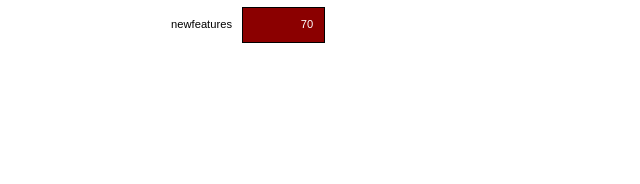
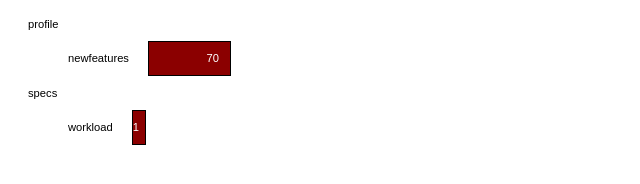
Before and after one commit to ltfschoen/parity_d3, a website: page index.html in a window 1280 px wide. Shown: the whole page, without its empty margins (0-640 px from the left). Drawn offline with nearby package versions, Linux system fonts and the light colour scheme.

Commit message:
feat: Multiple categories and labels with bar chart

```diff
--- a/index.html
+++ b/index.html
@@ -2,27 +2,28 @@
 <html>
 	<head>
 		<meta charset="utf-8">
+		<meta name="viewport" content="width=device-width, initial-scale=1">
 		<style>
-			div.chart{
+			div.chart {
 				font-family: sans-serif;
 				font-size: 0.7em;
 			}
+			div.category {
+				margin-left: 20px;
+				line-height: 3em;
+				margin-bottom: 2px;
+			}
 			div.label {
-				height: 3em;
-				line-height: 3em;
-				padding-right: 1em;
-				margin-bottom: 2px;
-				float: left;
-				width: 20em;
-				text-align: right;
+				margin-left: 40px;
 			}
 			div.bar {
+				margin-left: 20px;
 				background-color: DarkRed;
 				color: white;
-				height: 3em;
-				line-height:3em;
+				/*height: 3em;*/
+				/*line-height:3em;*/
 				padding-right:1em;
-				margin-bottom:2px;
+				/*margin-bottom:2px;*/
 				text-align:right;
 				outline: 1px solid black;
 				display: inline-block;
@@ -33,28 +34,53 @@
 		<script>window.d3 || document.write('<script src="js/d3.v4.min.js">\x3C/script>')</script>
 		<script>window.job || document.write('<script src="js/javascript_advert.js">\x3C/script>')</script>
 		<script>
+			function getNewLineForLevel(level, data) {
+				return level.selectAll(".div.line")
+					.data(data)
+					.enter()
+					.append("div")
+					.attr("class","line")
+			}
+
+			function getCategoryForLine(line, keyIndex) {
+				return line.append("div")
+					.attr("class", "category")
+					.text(function(d) { return Object.keys(d)[keyIndex] })
+			}
+
+			function getLabelForCategory(category, categoryName, keyIndex) {
+				return category.append("div")
+					.attr("class", "label")
+					.text(function(d) { return Object.keys(d[categoryName])[keyIndex] })
+			}
+
+			function renderPropertyForLabel(propertyName, label, categoryName) {
+				return label.append("div")
+					.attr("class", "bar")
+					.style("width", function(d) { return d[categoryName][propertyName] + "px" })
+					.text(function(d) { return Math.round(d[categoryName][propertyName]) })
+			}
+
 		 	function draw(data) {
 				"use strict";
 
-				d3.select("body")
+				let chart = d3.select("body")
 					.append("div")
-				  .attr("class","chart")
-				  .selectAll(".div.line")
-				  .data(data)
-				  .enter()
-				  .append("div")
-				  .attr("class","line")
+				  .attr("class", "chart")
 
-			  d3.selectAll("div.line")
-				  .append("div")
-				  .attr("class","label")
-				  .text(function(d){return Object.keys(d.profile)[0]});
+				let profileLine = getNewLineForLevel(chart, data);
+				let profileCategory = getCategoryForLine(profileLine, 4);
+				let profileCategoryName = profileCategory._groups[0][0].innerText;
+				let profileLabel = getLabelForCategory(profileCategory, profileCategoryName, 0);
+				renderPropertyForLabel("newfeatures", profileLabel, profileCategoryName);
 
-			  d3.selectAll("div.line")
-				  .append("div")
-				  .attr("class","bar")
-				  .style("width", function(d){return d.profile.newfeatures + "px"})
-				  .text(function(d){ return Math.round(d.profile.newfeatures) });
+
+			  let specsLine = getNewLineForLevel(chart, data);
+				let specsCategory = getCategoryForLine(specsLine, 3);
+			  let specsCategoryName = specsCategory._groups[0][0].innerText;
+				let specsLabel = getLabelForCategory(specsCategory, specsCategoryName, 0);
+			  renderPropertyForLabel("workload", specsLabel, specsCategoryName);
+
 			}
 		</script>
 	</head>
```
